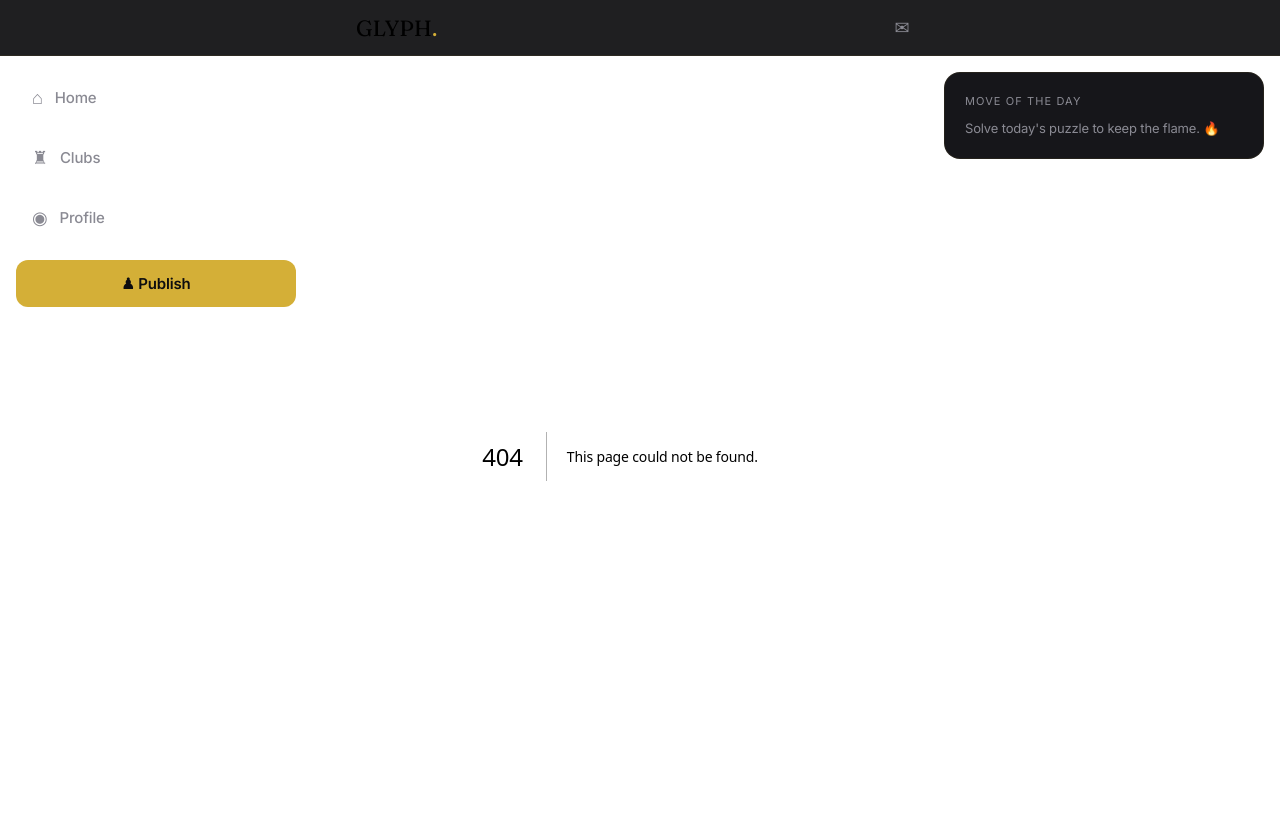
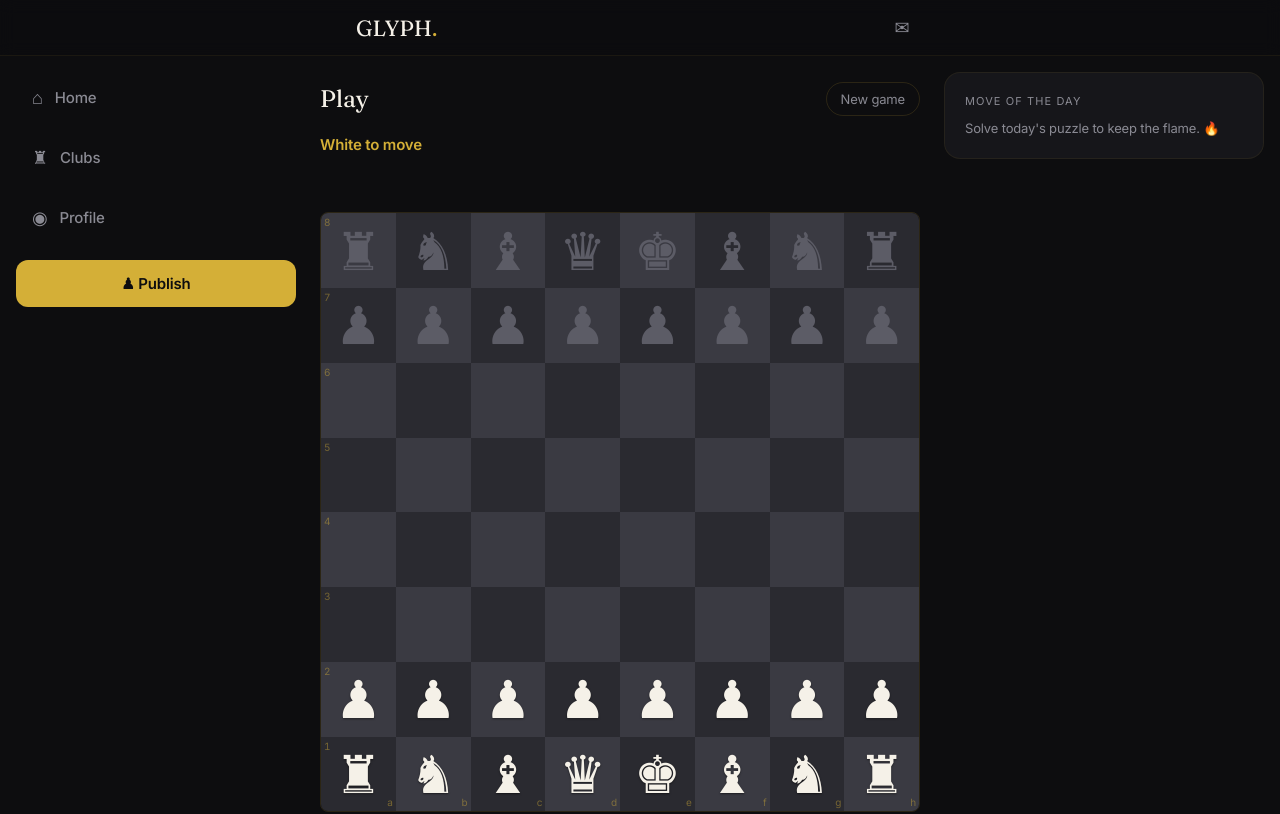
Before and after one commit to Jayow850/glyph-app, a Next.js app: page /play in a window 1280 px wide. Before the commit this address had no page. Shown: the top 814 px of the page. Built offline with nearby package versions, Linux system fonts and the light colour scheme.

Commit message:
Add playable board: engine-validated moves, computer opponent, captured pieces

```diff
--- /dev/null
+++ b/src/app/play/page.tsx
@@ -0,0 +1,168 @@
+"use client";
+
+import { useState, useMemo } from "react";
+import { Engine } from "../../../lib/game/engine";
+import { PlayBoard } from "@/components/social/PlayBoard";
+
+/** The engine uses 0x88 (128 squares); the board uses a 0–63 grid. Translate both ways. */
+const gridToX88 = (i: number) => (7 - Math.floor(i / 8)) * 16 + (i % 8);
+const x88ToGrid = (s: number) => (7 - (s >> 4)) * 8 + (s & 7);
+
+const START = "rnbqkbnr/pppppppp/8/8/8/8/PPPPPPPP/RNBQKBNR w KQkq - 0 1";
+const VALUE: Record<string, number> = { p: 1, n: 3, b: 3, r: 5, q: 9 };
+const GLYPH: Record<string, string> = { k: "♚", q: "♛", r: "♜", b: "♝", n: "♞", p: "♟" };
+
+function frameFromFen(fen: string): string[] {
+  return fen.split(" ")[0].split("/").map((rank) => rank.replace(/\d/g, (d) => ".".repeat(Number(d))));
+}
+
+/** Work out captured material by diffing the board against a full starting set. */
+function capturedFrom(frame: string[]) {
+  const full: Record<string, number> = { P: 8, N: 2, B: 2, R: 2, Q: 1, p: 8, n: 2, b: 2, r: 2, q: 1 };
+  const onBoard: Record<string, number> = {};
+  frame.join("").split("").forEach((ch) => { if (ch !== ".") onBoard[ch] = (onBoard[ch] ?? 0) + 1; });
+  const whiteLost: string[] = [], blackLost: string[] = [];
+  for (const [piece, count] of Object.entries(full)) {
+    const missing = count - (onBoard[piece] ?? 0);
+    for (let i = 0; i < missing; i++) {
+      (piece === piece.toUpperCase() ? whiteLost : blackLost).push(piece);
+    }
+  }
+  return { whiteLost, blackLost };
+}
+
+/** A simple opponent: prefers captures and promotions, otherwise plays at random. */
+function pickReply(e: Engine) {
+  const moves = e.legalMoves();
+  if (moves.length === 0) return null;
+  const scored = moves.map((m) => {
+    let score = Math.random();
+    if (m.flags & 1) score += 3;
+    if (m.promotion) score += 5;
+    return { m, score };
+  });
+  scored.sort((a, b) => b.score - a.score);
+  return scored[0].m;
+}
+
+/** Captured pieces strip shown above and below the board. */
+function CapturedStrip({ pieces, advantage }: { pieces: string[]; advantage: number }) {
+  return (
+    <div style={{ display: "flex", alignItems: "center", gap: 2, minHeight: 24, flexWrap: "wrap" }}>
+      {pieces.map((p, i) => (
+        <span key={i} style={{ fontSize: 18, color: "#8A8A93", lineHeight: 1 }}>{GLYPH[p.toLowerCase()]}</span>
+      ))}
+      {advantage > 0 && <span className="text-gold digits" style={{ fontSize: 13, marginLeft: 6 }}>+{advantage}</span>}
+    </div>
+  );
+}
+
+export default function PlayPage() {
+  const [fen, setFen] = useState(START);
+  const [history, setHistory] = useState<string[]>([]);
+  const [selected, setSelected] = useState<number | null>(null);
+  const [lastMove, setLastMove] = useState<[number, number] | null>(null);
+
+  const engine = useMemo(() => new Engine(fen), [fen]);
+  const legal = useMemo(() => engine.legalMoves(), [engine]);
+  const status = engine.status();
+  const turn = engine.turn === "w" ? "White" : "Black";
+
+  const targets = useMemo(() => {
+    if (selected === null) return [];
+    const from88 = gridToX88(selected);
+    return legal.filter((m) => m.from === from88).map((m) => x88ToGrid(m.to));
+  }, [selected, legal]);
+
+  const frame = frameFromFen(fen);
+  const { whiteLost, blackLost } = capturedFrom(frame);
+  const scoreFor = (lost: string[]) => lost.reduce((sum, p) => sum + (VALUE[p.toLowerCase()] ?? 0), 0);
+  const edge = scoreFor(whiteLost) - scoreFor(blackLost); // positive = Black ahead
+
+  function handleSquare(idx: number) {
+    if (status !== "active") return;
+
+    if (selected !== null && targets.includes(idx)) {
+      const e = new Engine(fen);
+      const move = e.move(gridToX88(selected), gridToX88(idx), "q");
+      if (move) {
+        const sans = [move.san ?? "?"];
+        let newLast: [number, number] = [selected, idx];
+
+        if (e.status() === "active") {
+          const reply = pickReply(e);
+          if (reply) {
+            const done = e.move(reply.from, reply.to, "q");
+            if (done) {
+              sans.push(done.san ?? "?");
+              newLast = [x88ToGrid(reply.from), x88ToGrid(reply.to)];
+            }
+          }
+        }
+
+        setHistory((h) => [...h, ...sans]);
+        setLastMove(newLast);
+        setFen(e.fen());
+      }
+      setSelected(null);
+      return;
+    }
+
+    const from88 = gridToX88(idx);
+    const hasMoves = legal.some((m) => m.from === from88);
+    setSelected(hasMoves ? idx : null);
+  }
+
+  function reset() {
+    setFen(START);
+    setHistory([]);
+    setSelected(null);
+    setLastMove(null);
+  }
+
+  const statusText =
+    status === "checkmate" ? `Checkmate — ${engine.turn === "w" ? "Black" : "White"} wins`
+    : status === "stalemate" ? "Stalemate — draw"
+    : status === "threefold" ? "Draw by repetition"
+    : status === "fifty" ? "Draw by fifty-move rule"
+    : status === "material" ? "Draw — insufficient material"
+    : engine.inCheck() ? `${turn} to move — check!`
+    : `${turn} to move`;
+
+  return (
+    <div style={{ paddingTop: 24, display: "flex", flexDirection: "column", gap: 16 }}>
+      <div style={{ display: "flex", alignItems: "center", gap: 12 }}>
+        <h1 className="font-display" style={{ fontSize: 24, flex: 1 }}>Play</h1>
+        <button onClick={reset} className="text-ivory-meta"
+          style={{ fontSize: 13, border: "1px solid rgba(212,175,55,0.15)", borderRadius: 999, padding: "6px 14px", background: "none", cursor: "pointer" }}>
+          New game
+        </button>
+      </div>
+
+      <p className="text-gold" style={{ fontSize: 15, fontWeight: 600 }}>{statusText}</p>
+
+      <CapturedStrip pieces={whiteLost} advantage={edge} />
+      <PlayBoard
+        frame={frame}
+        selected={selected}
+        targets={targets}
+        lastMove={lastMove}
+        onSquare={handleSquare}
+      />
+      <CapturedStrip pieces={blackLost} advantage={-edge} />
+
+      <div className="card">
+        <p className="section-label" style={{ marginBottom: 8 }}>Moves</p>
+        {history.length === 0 ? (
+          <p className="text-ivory-meta" style={{ fontSize: 14 }}>Tap a piece to begin.</p>
+        ) : (
+          <p className="digits" style={{ fontSize: 14, lineHeight: 1.8 }}>
+            {history.map((san, i) => (
+              <span key={i}>{i % 2 === 0 && <b className="text-ivory-meta">{i / 2 + 1}. </b>}{san} </span>
+            ))}
+          </p>
+        )}
+      </div>
+    </div>
+  );
+}
--- /dev/null
+++ b/src/components/social/PlayBoard.tsx
@@ -0,0 +1,88 @@
+"use client";
+
+const GLYPHS: Record<string, string> = { k: "♚", q: "♛", r: "♜", b: "♝", n: "♞", p: "♟" };
+const FILES = ["a", "b", "c", "d", "e", "f", "g", "h"];
+
+export function PlayBoard({
+  frame,
+  selected,
+  targets,
+  lastMove,
+  onSquare,
+  coords = true,
+}: {
+  frame: string[];                 // 8 rank-strings, rank 8 first
+  selected: number | null;         // 0–63 grid index
+  targets: number[];               // legal destination squares (0–63)
+  lastMove: [number, number] | null;
+  onSquare: (index: number) => void;
+  coords?: boolean;
+}) {
+  return (
+    <div style={{ width: "100%", marginLeft: "auto", marginRight: "auto" }}>
+      <div style={{
+        width: "100%", aspectRatio: "1 / 1", display: "grid",
+        gridTemplateColumns: "repeat(8, 1fr)", gridTemplateRows: "repeat(8, 1fr)",
+        border: "1px solid rgba(212,175,55,0.15)", borderRadius: 8,
+        overflow: "hidden", containerType: "inline-size",
+      }}>
+        {frame.map((row, r) =>
+          row.split("").map((ch, c) => {
+            const idx = r * 8 + c;
+            const dark = (r + c) % 2 === 1;
+            const isWhitePiece = ch !== "." && ch === ch.toUpperCase();
+            const isSelected = selected === idx;
+            const isTarget = targets.includes(idx);
+            const isLast = lastMove?.includes(idx);
+
+            return (
+              <button
+                key={idx}
+                onClick={() => onSquare(idx)}
+                style={{
+                  aspectRatio: "1 / 1", display: "grid", placeItems: "center",
+                  position: "relative", border: "none", padding: 0, cursor: "pointer",
+                  background: isSelected
+                    ? "rgba(212,175,55,0.38)"
+                    : isLast
+                    ? "rgba(212,175,55,0.18)"
+                    : dark ? "#2A2A30" : "#3A3A42",
+                  transition: "background 160ms",
+                }}
+              >
+                {ch !== "." && (
+                  <span style={{
+                    fontSize: "8.75cqw", lineHeight: 1,
+                    color: isWhitePiece ? "#F5F1E8" : "#5C5C66",
+                    textShadow: isWhitePiece ? "0 1px 2px rgba(0,0,0,0.5)" : "none",
+                  }}>
+                    {GLYPHS[ch.toLowerCase()]}
+                  </span>
+                )}
+
+                {/* legal-move hint: dot on empty squares, ring on captures */}
+                {isTarget && (
+                  <span style={{
+                    position: "absolute", pointerEvents: "none", boxSizing: "border-box",
+                    width: ch === "." ? "26%" : "84%",
+                    height: ch === "." ? "26%" : "84%",
+                    borderRadius: "50%",
+                    background: ch === "." ? "rgba(212,175,55,0.55)" : "transparent",
+                    border: ch === "." ? "none" : "3px solid rgba(212,175,55,0.7)",
+                  }} />
+                )}
+
+                {coords && c === 0 && (
+                  <span className="digits" style={{ position: "absolute", top: 2, left: 3, fontSize: 10, color: "rgba(212,175,55,0.45)" }}>{8 - r}</span>
+                )}
+                {coords && r === 7 && (
+                  <span style={{ position: "absolute", bottom: 1, right: 3, fontSize: 10, color: "rgba(212,175,55,0.45)" }}>{FILES[c]}</span>
+                )}
+              </button>
+            );
+          })
+        )}
+      </div>
+    </div>
+  );
+}
```
